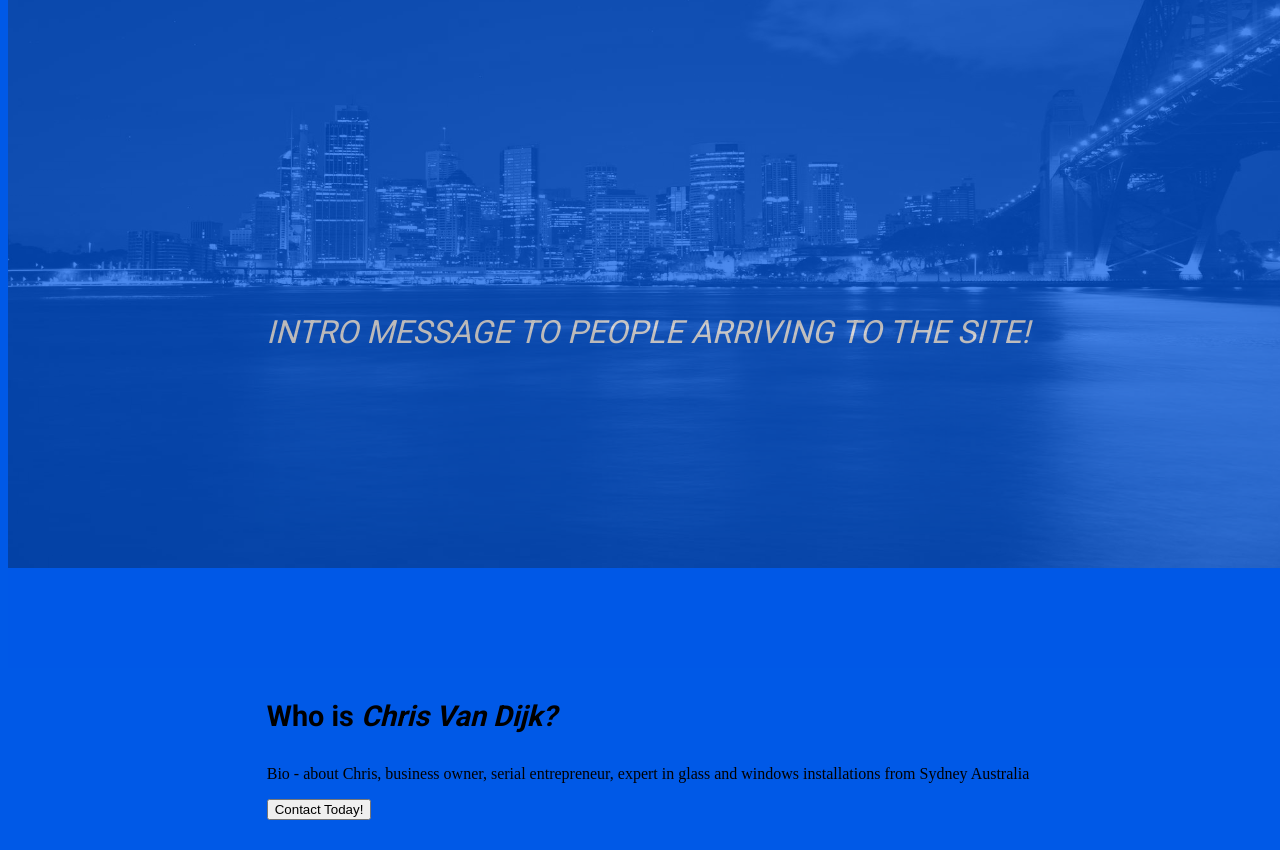
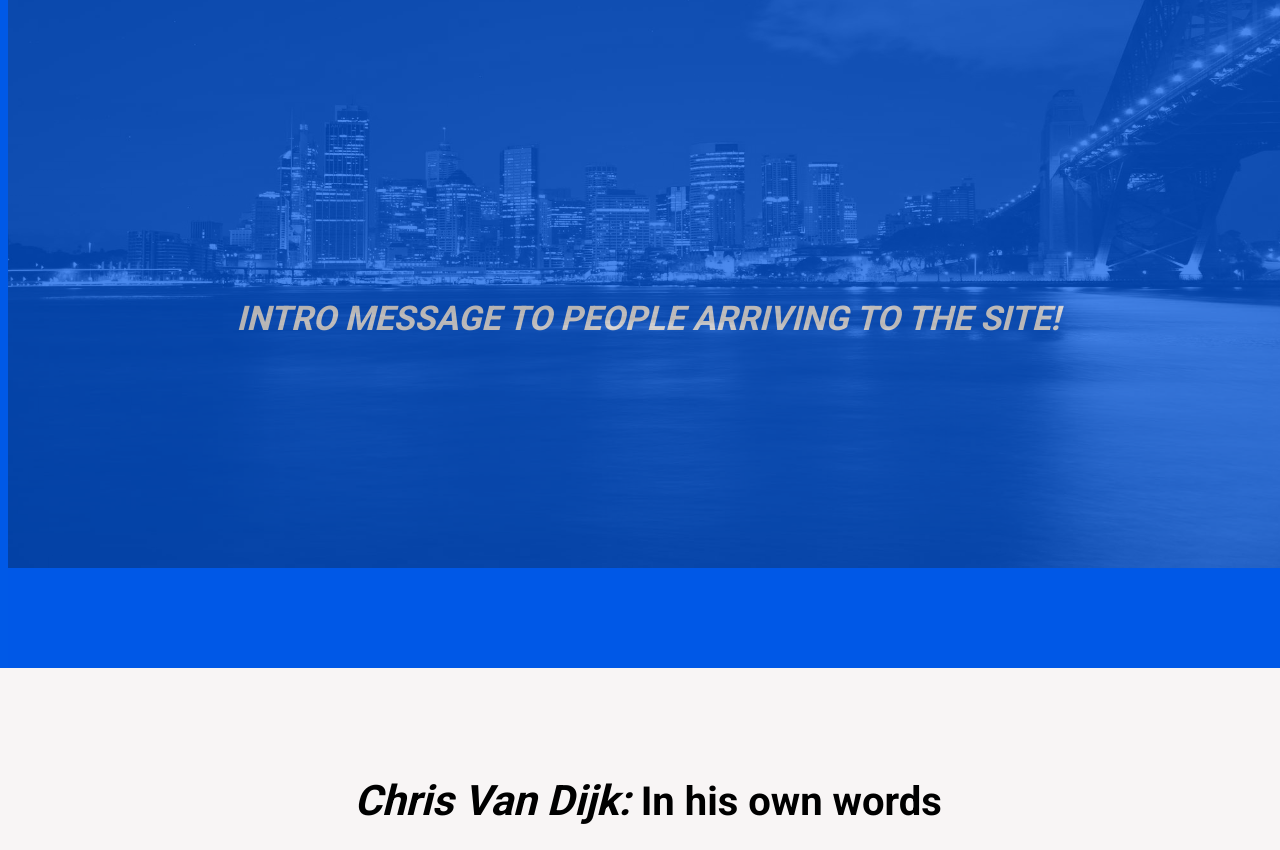
Before and after one commit to jshields123/chris_personal_site, a Next.js app: page / in a window 1280 px wide. Shown: the part 230-1080 px from the top of the page. Before the commit the page ends 1058 px from the top, so only its background shows below. Built offline with nearby package versions, Linux system fonts and the light colour scheme.

Commit message:
added in whoIs styling, for all components in that section and tried to keep them similar to other sections

```diff
--- a/app/components/Button/Button.module.css
+++ b/app/components/Button/Button.module.css
@@ -0,0 +1,11 @@
+.button {
+  background-color: rgb(253, 130, 7);
+  color: var(--white-color);
+  border: none;
+  padding: 1em 4em;
+  border-radius: 5px;
+  font-size: var(--font-size-m);
+  font-weight: var(--font-weight-bold);
+  font-family: "Roboto";
+  cursor: pointer;
+}
--- a/app/components/Hero/Hero.module.css
+++ b/app/components/Hero/Hero.module.css
@@ -1,7 +1,7 @@
 .hero {
   color: var(--white-color);
-  font-size: var(--font-size-xxxl);
-  font-weight: var(--font-weight-m);
+  font-size: 34px;
+  font-weight: var(--font-weight-bold);
   line-height: var(--line-height-l);
   font-style: italic;
   z-index: -1;
@@ -11,6 +11,6 @@
   align-items: center;
   text-align: center;
   max-width: 40em;
-  padding: 4em 0.5em 0em 0.5em;
+  padding: 3em 0.5em 0em 0.5em;
   font-family: "Roboto";
 }
--- a/app/components/IntroSection/IntroSection.jsx
+++ b/app/components/IntroSection/IntroSection.jsx
@@ -25,7 +25,7 @@ const IntroSection = () => {
           />
           <SubHeading
             text={
-              "Brief intro to yourself, Chris van dyke, business owner and entrepreneur."
+              "Brief intro to yourself, Chris Van Dyke, business owner and entrepreneur."
             }
           />
         </div>
--- a/app/components/Paragraph/Paragraph.module.css
+++ b/app/components/Paragraph/Paragraph.module.css
@@ -0,0 +1,7 @@
+.paragraph {
+  padding: 1em;
+  display: flex;
+  flex-direction: column;
+  text-align: center;
+  font-size: 30px;
+}
--- a/app/components/SubHeading/SubHeading.module.css
+++ b/app/components/SubHeading/SubHeading.module.css
@@ -6,4 +6,5 @@
   font-style: italic;
   padding: 0.5em;
   font-family: "Roboto";
+  text-align: center;
 }
--- a/app/components/WhoIs/WhoIs.jsx
+++ b/app/components/WhoIs/WhoIs.jsx
@@ -4,8 +4,8 @@ const WhoIs = () => {
   return (
     <>
       <h2 className={styles.whois}>
-        Who is
-        <span className={styles.cvd}> Chris Van Dijk?</span>
+        <span className={styles.cvd}> Chris Van Dijk: </span>
+        In his own words
       </h2>
     </>
   );
--- a/app/components/WhoIs/WhoIs.module.css
+++ b/app/components/WhoIs/WhoIs.module.css
@@ -1,16 +1,18 @@
 .whois {
   color: var(--black-color);
-  font-size: var(--font-size-xxl);
+  font-size: 40px;
   font-weight: var(--font-weight-bold);
   line-height: var(--line-height-l);
   font-family: "Roboto";
+  text-align: center;
 }
 
 .cvd {
   color: var(--black-color);
-  font-size: var(--font-size-xxl);
+  font-size: 42px;
   font-family: "Roboto";
   font-weight: var(--font-weight-bold);
   line-height: var(--line-height-l);
   font-style: italic;
+  text-align: center;
 }
--- a/app/components/WhoIsSection/WhoIsSection.module.css
+++ b/app/components/WhoIsSection/WhoIsSection.module.css
@@ -0,0 +1,10 @@
+.container {
+  background-color: var(--white-color);
+  width: 100%;
+  display: flex;
+  flex-direction: column;
+  align-items: center;
+  padding: 4em 0.5em 0em 0.5em;
+  font-family: "Roboto";
+  height: 100vh;
+}
```
